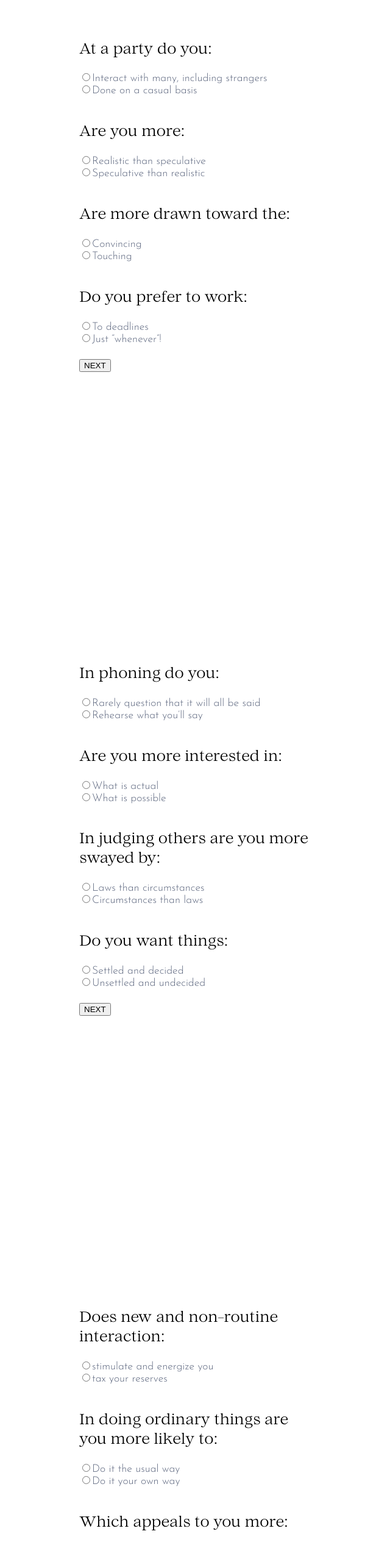
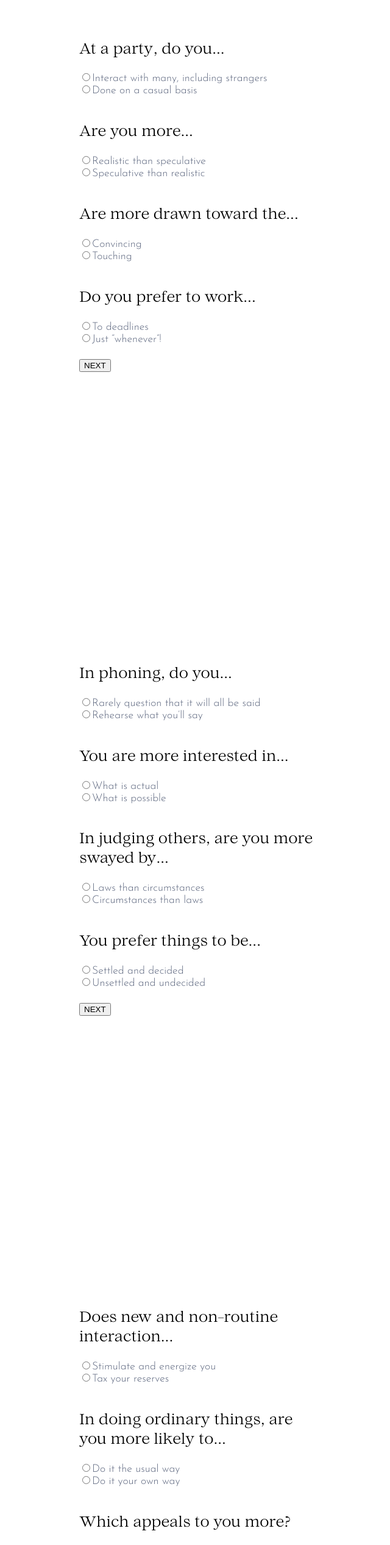
Before and after one commit to mainanchung/MindexOF_Front-end, a React (Create React App) app: page /test in a window 1280 px wide. Shown: the part 1007-3541 px from the top of the page at 61% size, without its empty margins (30-670 px from the left). Built offline with nearby package versions, Linux system fonts and the light colour scheme.

Commit message:
test WIP

```diff
--- a/src/App.js
+++ b/src/App.js
@@ -20,6 +20,16 @@ function App() {
             element = {<TestPage/>}
           />
 
+          <Route
+            path = '/types'
+            element = {<typesPage/>}
+          />
+
+          <Route
+            path = '/types/:id'
+            element = {<typesPage/>}
+          />
+
         </Routes>
 
       </BrowserRouter>
--- a/src/data/test1.json
+++ b/src/data/test1.json
@@ -1,7 +1,7 @@
 [
     {
         "id":"1",
-        "question": "At a party do you:",
+        "question": "At a party, do you...",
         "options": [
             {
                 "choice": "Interact with many, including strangers",
@@ -14,7 +14,7 @@
         ]
     },{
         "id":"2",
-        "question": "Are you more:",
+        "question": "Are you more...",
         "options": [
             {
                 "choice": "Realistic than speculative",
@@ -27,7 +27,7 @@
         ]
     },{
         "id":"3",
-        "question": "Are more drawn toward the:",
+        "question": "Are more drawn toward the...",
         "options": [
             {
                 "choice": "Convincing",
@@ -40,7 +40,7 @@
         ]
     },{
         "id":"4",
-        "question": "Do you prefer to work:",
+        "question": "Do you prefer to work...",
         "options": [
             {
                 "choice": "To deadlines",
--- a/src/data/test2.json
+++ b/src/data/test2.json
@@ -1,7 +1,7 @@
 [
     {
         "id":"5",
-        "question": "In phoning do you:",
+        "question": "In phoning, do you...",
         "options": [
             {
                 "choice": "Rarely question that it will all be said",
@@ -14,7 +14,7 @@
         ]
     },{
         "id":"6",
-        "question": "Are you more interested in:",
+        "question": "You are more interested in...",
         "options": [
             {
                 "choice": "What is actual",
@@ -27,7 +27,7 @@
         ]
     },{
         "id":"7",
-        "question": "In judging others are you more swayed by:",
+        "question": "In judging others, are you more swayed by...",
         "options": [
             {
                 "choice": "Laws than circumstances",
@@ -40,7 +40,7 @@
         ]
     },{
         "id":"8",
-        "question": "Do you want things:",
+        "question": "You prefer things to be...",
         "options": [
             {
                 "choice": "Settled and decided",
--- a/src/data/test3.json
+++ b/src/data/test3.json
@@ -1,20 +1,20 @@
 [
     {
         "id":"9",
-        "question": "Does new and non-routine interaction:",
+        "question": "Does new and non-routine interaction...",
         "options": [
             {
-                "choice": "stimulate and energize you",
+                "choice": "Stimulate and energize you",
                 "value": "e"
             },
             {
-                "choice": "tax your reserves",
+                "choice": "Tax your reserves",
                 "value": "i"
             }
         ]
     },{
         "id":"10",
-        "question": "In doing ordinary things are you more likely to:",
+        "question": "In doing ordinary things, are you more likely to...",
         "options": [
             {
                 "choice": "Do it the usual way",
@@ -27,20 +27,20 @@
         ]
     },{
         "id":"11",
-        "question": "Which appeals to you more:",
+        "question": "Which appeals to you more?",
         "options": [
             {
                 "choice": "Consistency of thought",
                 "value": "t"
             },
             {
-                "choice": " Harmonious human relationships",
+                "choice": "Harmonious human relationships",
                 "value": "f"
             }
         ]
     },{
         "id":"12",
-        "question": "Would you say you are more:",
+        "question": "Would you say you are more...",
         "options": [
             {
                 "choice": "Serious and determined",
--- a/src/data/test4.json
+++ b/src/data/test4.json
@@ -4,11 +4,11 @@
         "question": "Do you...",
         "options": [
             {
-                "choice": "speak easily and at length with strangers",
+                "choice": "Speak easily and at length with strangers",
                 "value": "e"
             },
             {
-                "choice": "find little to say to strangers",
+                "choice": "Find little to say to strangers",
                 "value": "i"
             }
         ]
@@ -17,37 +17,37 @@
         "question": "Do you go more by...",
         "options": [
             {
-                "choice": "facts",
+                "choice": "Facts",
                 "value": "s"
             },
             {
-                "choice": " principles",
+                "choice": "Principles",
                 "value": "n"
             }
         ]
     },{
         "id":"15",
-        "question": "Which seems the greater error:",
+        "question": "Which seems the greater error?",
         "options": [
             {
-                "choice": "to be too passionate",
+                "choice": "To be too passionate",
                 "value": "t"
             },
             {
-                "choice": "to be too objective",
+                "choice": "To be too objective",
                 "value": "f"
             }
         ]
     },{
         "id":"16",
-        "question": "In relationships should most things be:",
+        "question": "In relationships should most things be...",
         "options": [
             {
-                "choice": "re-negotiable",
+                "choice": "Re-negotiable",
                 "value": "j"
             },
             {
-                "choice": "random and circumstantial",
+                "choice": "Random and circumstantial",
                 "value": "p"
             }
         ]
--- a/src/pages/Test/TestPage.js
+++ b/src/pages/Test/TestPage.js
@@ -10,17 +10,37 @@ import { useEffect, useState } from 'react';
 
 function TestPage(){
     const [currentScore, setCurrentscore] = useState([]);
+    const [userType, setUserType] = useState("");
 
     const getTotal = () => {
         let total =[]
+        let totalForEachType = {}
         Object.values(currentScore).forEach(val => {
             Object.values(val).forEach(personality => {
                 total.push(personality);
               });
           });
 
+          //Array.prototype.reduce() works, too.
+            total.forEach((i)=> {
+            totalForEachType[i] = (totalForEachType[i] || 0) + 1;
+            });
+
           console.log(total)
+          console.log(totalForEachType)
+          setCurrentscore(totalForEachType)
+            let type = '';
+            type += (currentScore.e >= currentScore.i) ? "E" : "I";
+            type += (currentScore.s >= currentScore.n) ? "S" : "N";
+            type += (currentScore.t >= currentScore.f) ? "T" : "F";
+            type += (currentScore.j >= currentScore.p) ? "J" : "P";
+
+            setUserType(type)
     }
+
+    console.log(userType)
+    console.log(currentScore)
+
 
     return(
         <>
@@ -60,6 +80,7 @@ function TestPage(){
             allAnswers={currentScore}
             collectAnswers={setCurrentscore}
             />
+
             <button onClick={getTotal}>FINISH</button>
         </>
     )
```
Also changed, not shown: src/components/Result/Result.js (+28 -0 lines).
